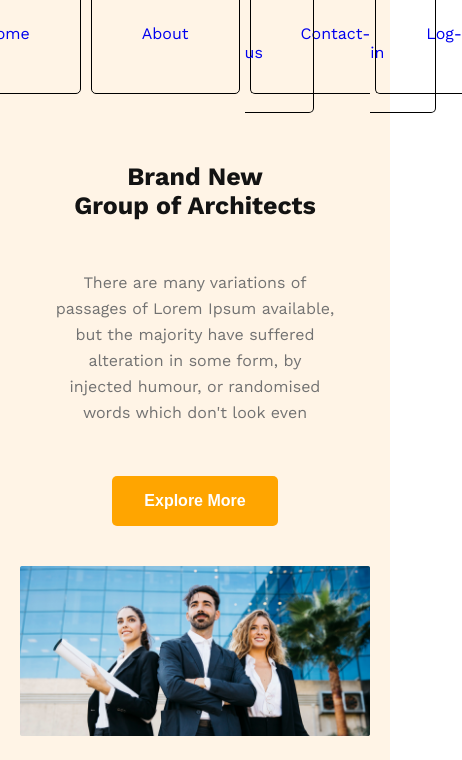
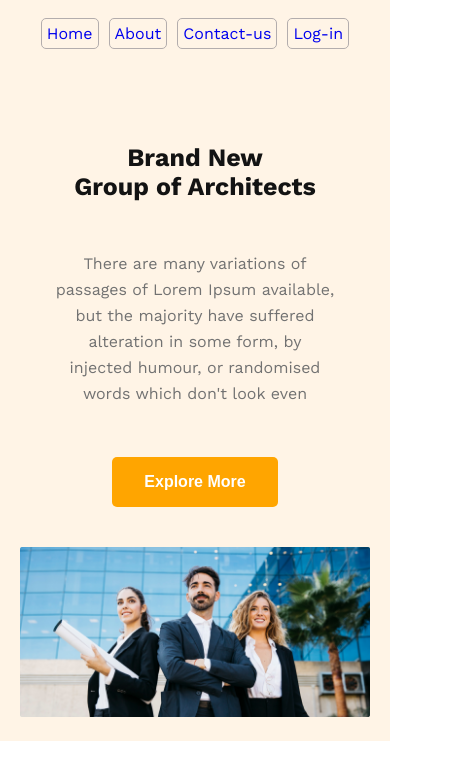
Before and after one commit to Ashikparvez89/g3-architect, a plain HTML site: page index.html in a window 390 px wide. Shown: the part 94-854 px from the top of the page, 462 px wide, since content can reach past the window. Drawn offline with nearby package versions, Linux system fonts and the light colour scheme.

Commit message:
responsive add

```diff
--- a/style.css
+++ b/style.css
@@ -47,10 +47,10 @@ body {
 
 .nav ul li a {
     text-decoration: none;
-    margin: 0 30px;
-    padding: 50px;
+    margin: 0 10px;
+    padding: 5px;
     background: transparent;
-    border: 1px solid black;
+    border: 1px solid #b3adad;
     border-radius: 5px;
 }
 
```
